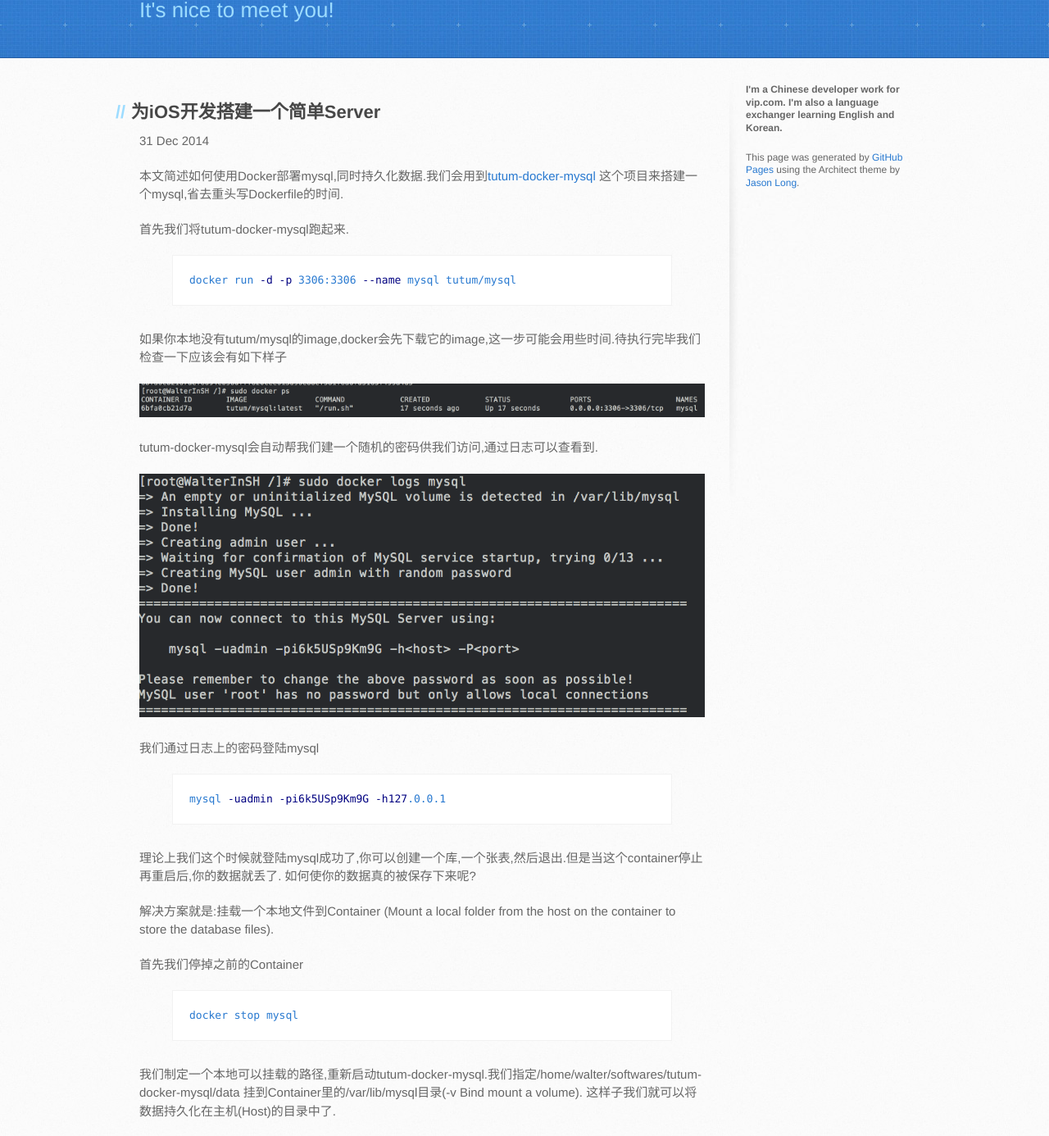
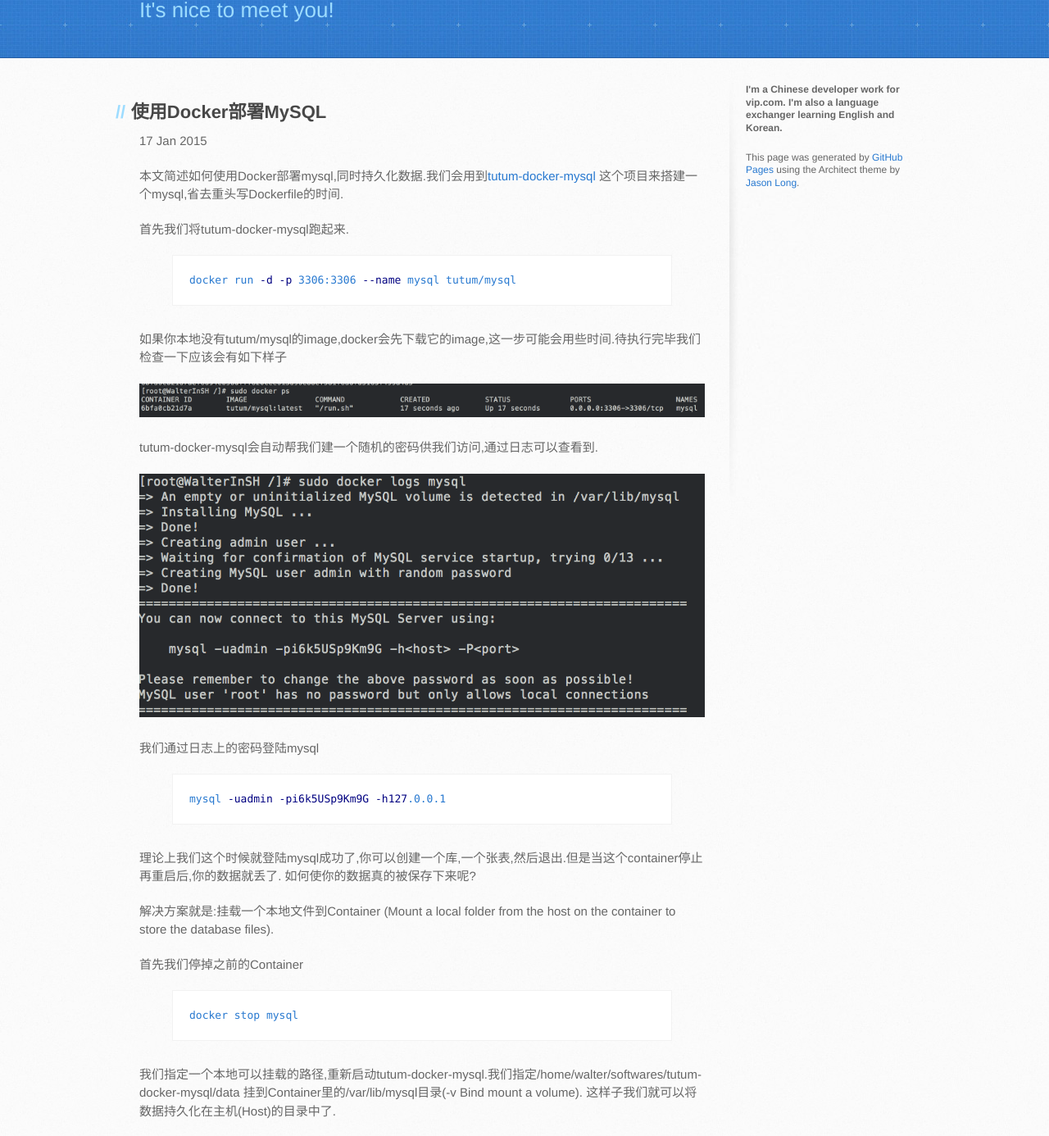
Before and after one commit to WalterInSH/walterinsh.github.io, a Jekyll site: the page built from _posts/2015-01-17-use-mysql-with-docker.md, in a window 1280 px wide. Shown: the part 130-1516 px from the top of the page at 82% size. Built offline with Jekyll 4.4.1, drawn with Linux system fonts in a browser that asks for light colours; some web fonts are replaced; Markdown is read by kramdown in place of the engine named in the settings.

Commit message:
fix title and typo

```diff
--- a/_posts/2015-01-17-use-mysql-with-docker.md
+++ b/_posts/2015-01-17-use-mysql-with-docker.md
@@ -1,7 +1,7 @@
 ---
 layout: post
-title: 为iOS开发搭建一个简单Server
-date:   2014-12-31
+title: 使用Docker部署MySQL
+date:   2015-01-17
 ---
 
 本文简述如何使用Docker部署mysql,同时持久化数据.我们会用到[tutum-docker-mysql](https://github.com/tutumcloud/tutum-docker-mysql)
@@ -38,7 +38,7 @@
 docker stop mysql
 {% endhighlight %}
 
-我们制定一个本地可以挂载的路径,重新启动tutum-docker-mysql.我们指定/home/walter/softwares/tutum-docker-mysql/data 挂到Container里的/var/lib/mysql目录(-v Bind mount a volume).
+我们指定一个本地可以挂载的路径,重新启动tutum-docker-mysql.我们指定/home/walter/softwares/tutum-docker-mysql/data 挂到Container里的/var/lib/mysql目录(-v Bind mount a volume).
 这样子我们就可以将数据持久化在主机(Host)的目录中了.
 
 {% highlight Bash shell scripts %}
```
